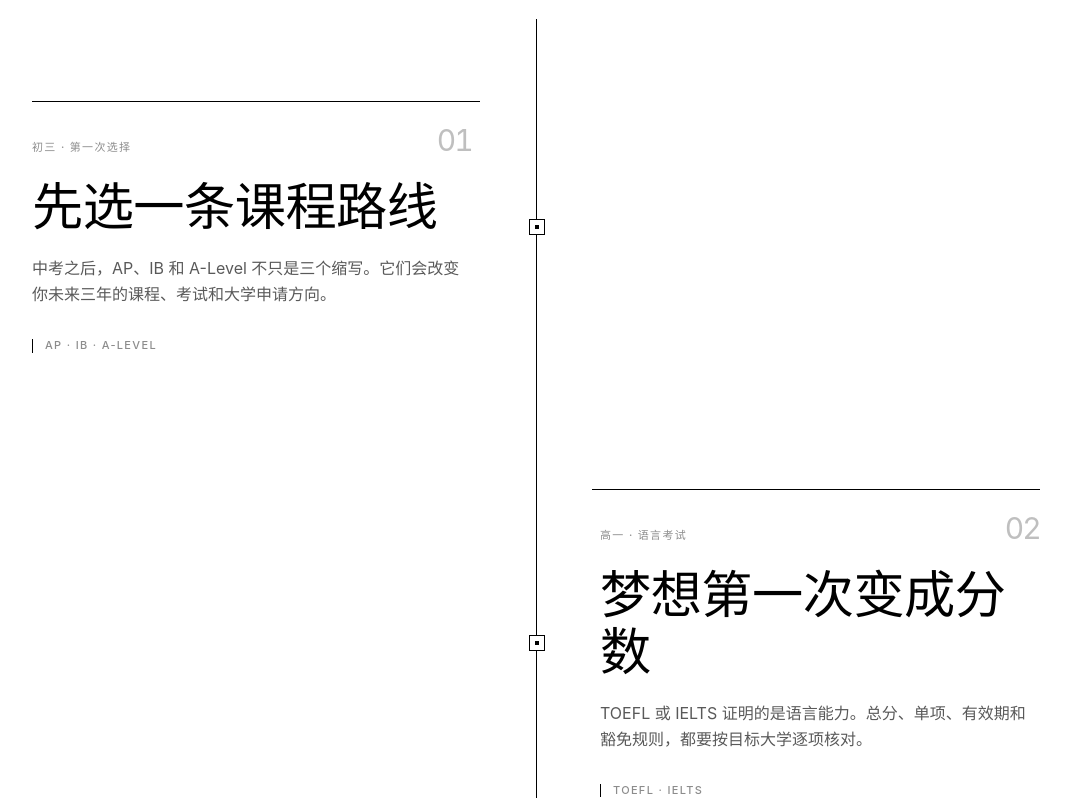
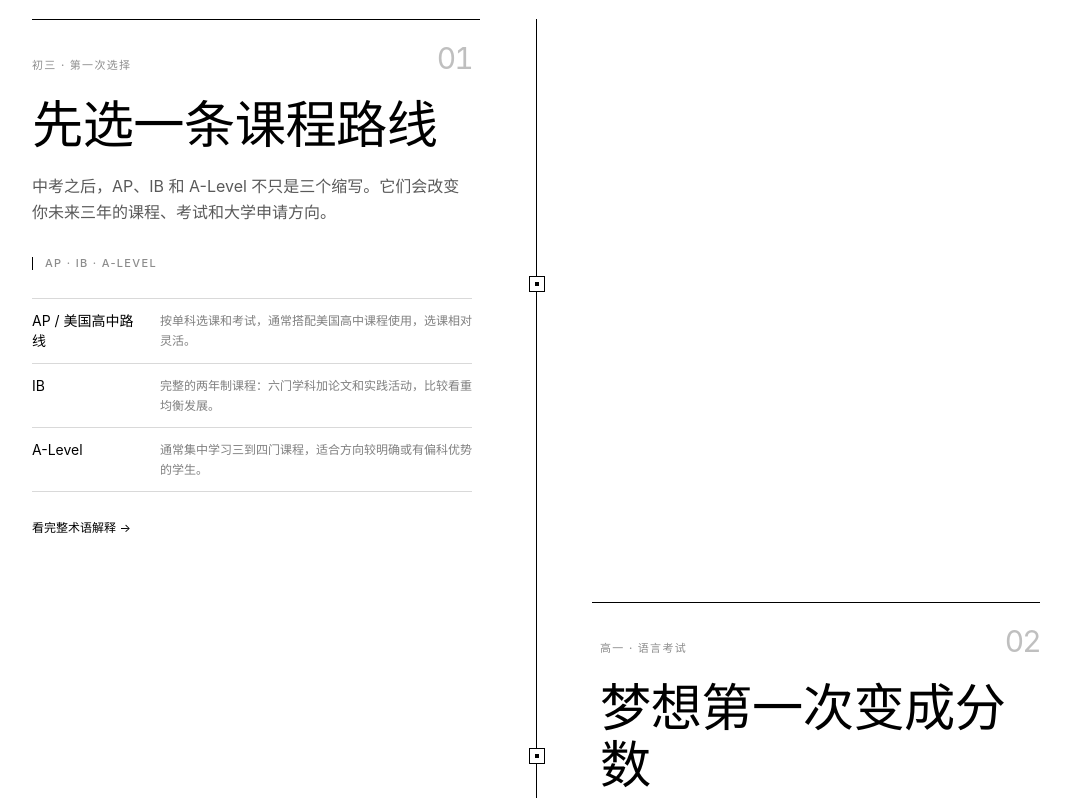
Before and after one commit to HappySean2845/ivy-map, a Next.js app: page /guide in a window 1280 px wide. Shown: the part 646-1444 px from the top of the page, without its empty margins (104-1175 px from the left). Built offline with nearby package versions, Linux system fonts and the light colour scheme.

Commit message:
[FEATURE] explain curriculum choices in guided flow

```diff
--- a/components/guided/GuidedChooser.tsx
+++ b/components/guided/GuidedChooser.tsx
@@ -35,7 +35,8 @@ const QUESTIONS = [
     number: '03',
     eyebrow: '课程路线',
     title: '你正在读，或者倾向哪条路线？',
-    description: '这会优先寻找已经有对应 AP、IB 或 A-Level 高中去向证据的大学。',
+    description:
+      '不用先弄懂所有术语。选最接近的一项，我们会优先寻找已有对应课程去向证据的大学；不清楚也可以继续。',
   },
   {
     number: '04',
@@ -120,11 +121,19 @@ export function GuidedChooser({ initialAnswers }: { initialAnswers: GuideAnswers
                   />
                 )}
                 {step === 2 && (
-                  <SingleChoice
-                    options={CURRICULA}
-                    selected={answers.curriculum}
-                    onChange={(curriculum) => updateAnswers({ ...answers, curriculum })}
-                  />
+                  <div>
+                    <SingleChoice
+                      options={CURRICULA}
+                      selected={answers.curriculum}
+                      onChange={(curriculum) => updateAnswers({ ...answers, curriculum })}
+                    />
+                    <Link
+                      href="/v2/glossary#ap"
+                      className="mt-4 inline-flex min-h-10 items-center text-xs text-ink/55"
+                    >
+                      还是分不清？看 AP、IB 和 A-Level 的完整解释 →
+                    </Link>
+                  </div>
                 )}
                 {step === 3 && (
                   <PriorityChoice
@@ -255,6 +264,7 @@ function SingleChoice({
         <ChoiceButton
           key={option.id}
           label={option.label}
+          description={option.description}
           selected={selected === option.id}
           onClick={() => onChange(option.id)}
         />
@@ -306,11 +316,13 @@ function PriorityChoice({
 
 function ChoiceButton({
   label,
+  description,
   selected,
   disabled = false,
   onClick,
 }: {
   label: string
+  description?: string
   selected: boolean
   disabled?: boolean
   onClick: () => void
@@ -325,7 +337,16 @@ function ChoiceButton({
         selected ? 'bg-ink text-paper' : 'bg-paper hover:bg-ink/[0.04]'
       }`}
     >
-      <span>{label}</span>
+      <span>
+        <span className="block">{label}</span>
+        {description && (
+          <span
+            className={`mt-2 block text-xs leading-relaxed ${selected ? 'text-paper/60' : 'text-ink/45'}`}
+          >
+            {description}
+          </span>
+        )}
+      </span>
       <span aria-hidden className="text-lg">
         {selected ? '×' : '+'}
       </span>
--- a/components/guided/JourneyExperience.tsx
+++ b/components/guided/JourneyExperience.tsx
@@ -5,6 +5,7 @@ import { motion, useReducedMotion, useScroll, useTransform } from 'motion/react'
 import { useRef } from 'react'
 
 import { JOURNEY_STEPS } from '@/lib/guided/content'
+import { CURRICULA } from '@/lib/guided/preferences'
 
 export function JourneyExperience() {
   const routeRef = useRef<HTMLDivElement>(null)
@@ -104,6 +105,30 @@ export function JourneyExperience() {
                   <p className="label mt-8 border-l border-ink pl-3 text-ink/45">
                     {step.signal}
                   </p>
+
+                  {step.id === 'curriculum' && (
+                    <div className="mt-7 border-t border-ink/15">
+                      {CURRICULA.filter((curriculum) => curriculum.id !== 'UNKNOWN').map(
+                        (curriculum) => (
+                          <div
+                            key={curriculum.id}
+                            className="grid gap-1 border-b border-ink/15 py-3 sm:grid-cols-[7rem_1fr] sm:gap-4"
+                          >
+                            <p className="text-sm">{curriculum.label.replace(' 路线', '')}</p>
+                            <p className="text-xs leading-relaxed text-ink/50">
+                              {curriculum.description}
+                            </p>
+                          </div>
+                        ),
+                      )}
+                      <Link
+                        href="/v2/glossary#ap"
+                        className="mt-4 inline-flex min-h-10 items-center text-xs text-ink/55"
+                      >
+                        看完整术语解释 →
+                      </Link>
+                    </div>
+                  )}
 
                   {step.id === 'selection' && (
                     <Link
--- a/lib/guided/preferences.ts
+++ b/lib/guided/preferences.ts
@@ -21,10 +21,26 @@ export const INTERESTS = [
 export type InterestId = (typeof INTERESTS)[number]['id']
 
 export const CURRICULA = [
-  { id: 'AP', label: 'AP / 美高路线' },
-  { id: 'IB', label: 'IB 路线' },
-  { id: 'ALEVEL', label: 'A-Level 路线' },
-  { id: 'UNKNOWN', label: '还没有决定' },
+  {
+    id: 'AP',
+    label: 'AP / 美国高中路线',
+    description: '按单科选课和考试，通常搭配美国高中课程使用，选课相对灵活。',
+  },
+  {
+    id: 'IB',
+    label: 'IB 路线',
+    description: '完整的两年制课程：六门学科加论文和实践活动，比较看重均衡发展。',
+  },
+  {
+    id: 'ALEVEL',
+    label: 'A-Level 路线',
+    description: '通常集中学习三到四门课程，适合方向较明确或有偏科优势的学生。',
+  },
+  {
+    id: 'UNKNOWN',
+    label: '我还不清楚 / 学校还没定',
+    description: '可以先跳过；我们不会因为这一项排除大学。',
+  },
 ] as const
 
 export type GuidedCurriculum = (typeof CURRICULA)[number]['id']
```
